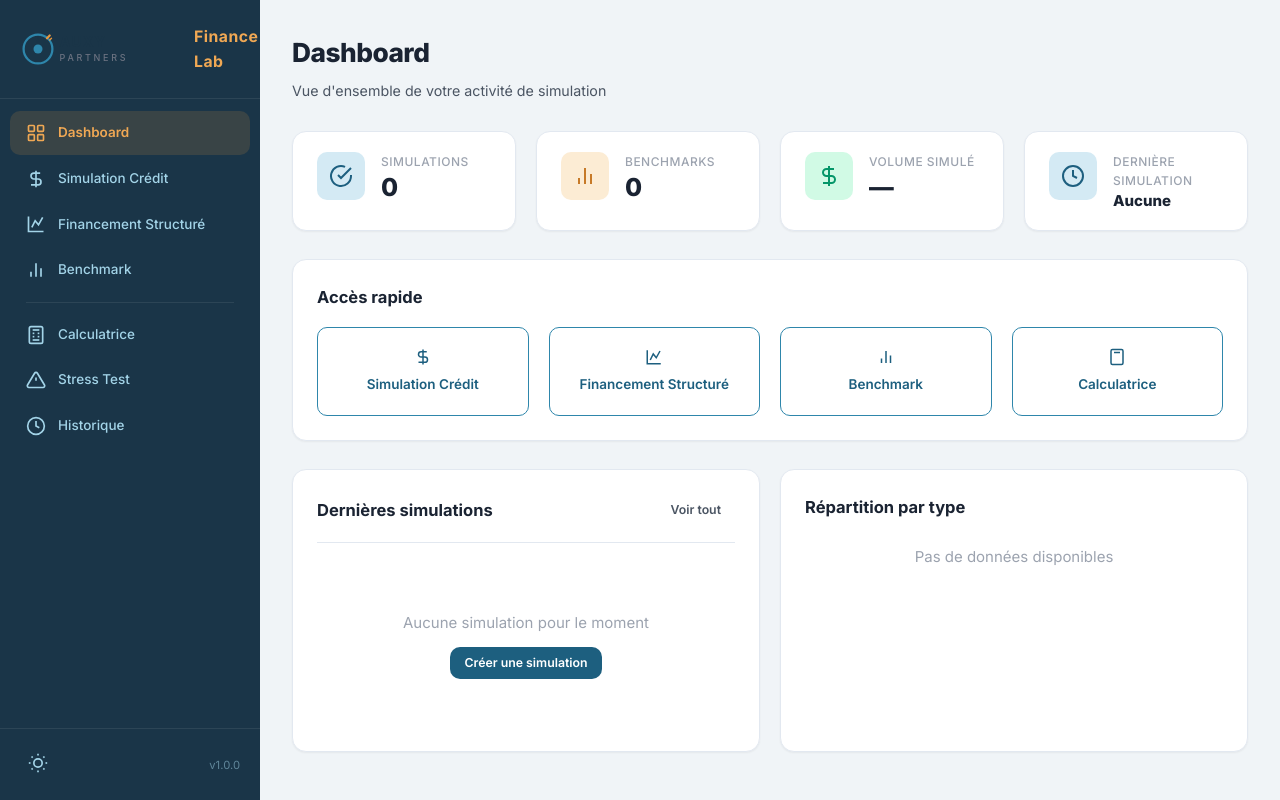
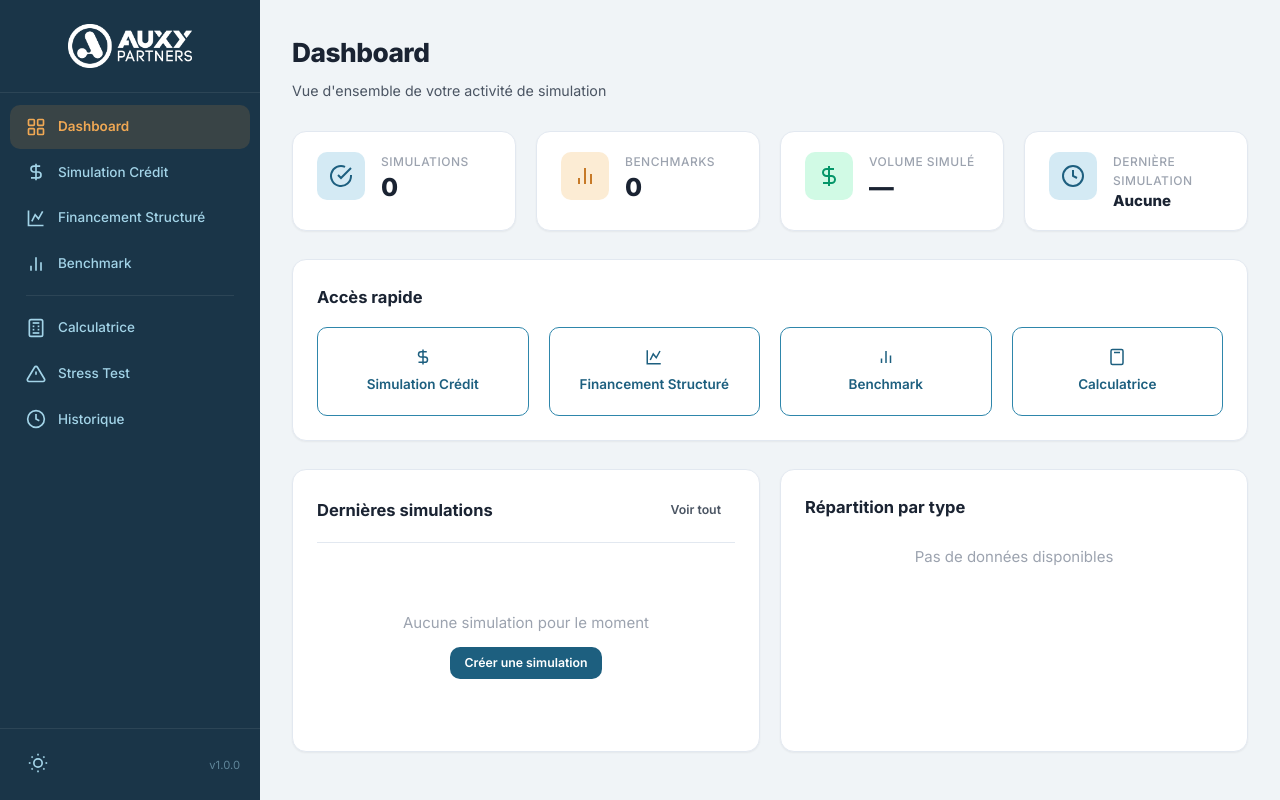
Before and after one commit to adrienvizuete-jpg/auxy-finance-lab, a plain HTML site: page index.html in a window 1280 px wide. Drawn offline with nearby package versions, Linux system fonts and the light colour scheme.

Commit message:
Replace logo with official Auxy Partners branding and remove Finance Lab text
- Replace generated SVG logo with official Auxy Partners white logo (PNG from PDF)
- Remove "Finance Lab" text from sidebar header
- Update mobile header title to "Auxy Partners"
- Center logo in sidebar header with responsive sizing

Co-Authored-By: Claude Opus 4.6 <noreply@anthropic.com>

```diff
--- a/css/style.css
+++ b/css/style.css
@@ -145,20 +145,14 @@ body {
     padding: 24px 20px;
     display: flex;
     align-items: center;
-    gap: 12px;
+    justify-content: center;
     border-bottom: 1px solid rgba(255,255,255,0.08);
 }
 
 .sidebar-logo {
-    height: 36px;
-    width: auto;
-}
-
-.sidebar-title {
-    color: var(--accent-400);
-    font-weight: 700;
-    font-size: 1.05rem;
-    letter-spacing: 0.5px;
+    max-width: 80%;
+    height: auto;
+    max-height: 44px;
 }
 
 .sidebar-nav {
--- a/index.html
+++ b/index.html
@@ -19,8 +19,7 @@
         <!-- Sidebar -->
         <aside id="sidebar" class="sidebar">
             <div class="sidebar-header">
-                <img src="assets/logo.svg" alt="Auxy Partners" class="sidebar-logo">
-                <span class="sidebar-title">Finance Lab</span>
+                <img src="assets/logo.png" alt="Auxy Partners" class="sidebar-logo">
             </div>
             <nav class="sidebar-nav">
                 <a href="#dashboard" class="nav-item active" data-page="dashboard">
@@ -67,7 +66,7 @@
             <button id="menu-toggle" class="menu-toggle">
                 <svg viewBox="0 0 24 24" fill="none" stroke="currentColor" stroke-width="2"><line x1="3" y1="6" x2="21" y2="6"/><line x1="3" y1="12" x2="21" y2="12"/><line x1="3" y1="18" x2="21" y2="18"/></svg>
             </button>
-            <span class="mobile-title">Auxy Finance Lab</span>
+            <span class="mobile-title">Auxy Partners</span>
         </header>
 
         <!-- Main content -->
```
Also changed, not shown: assets/logo.png (added).
